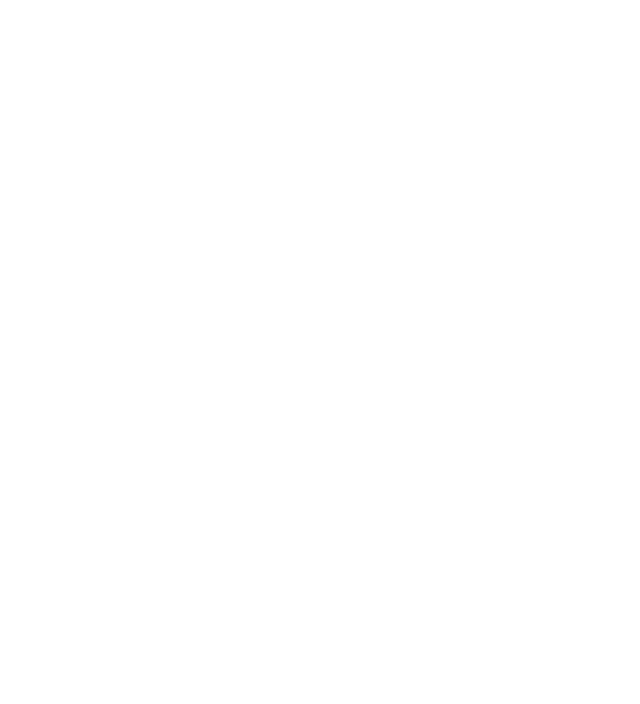
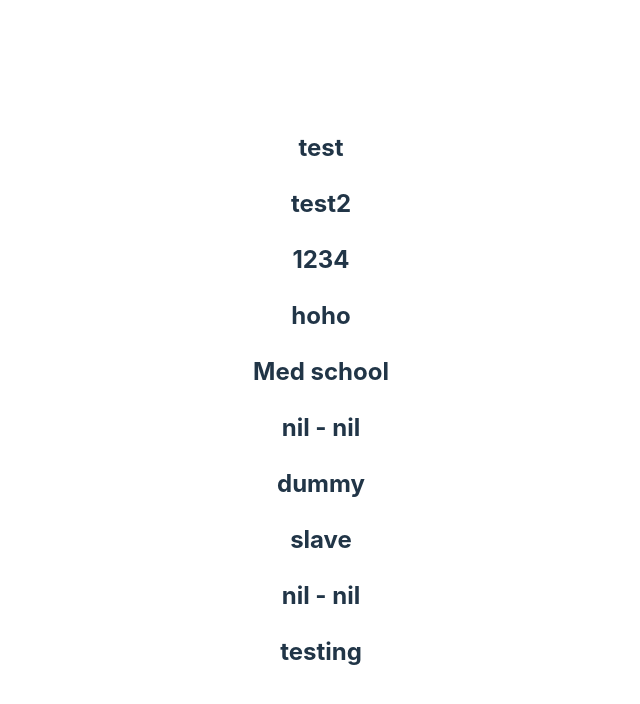
Before and after one commit to seahsongli/cv-application, a React (Vite) app in the folder cv-app/: page / in a window 1280 px wide. Shown: the top 704 px of the page, without its empty margins (319-959 px from the left). Built offline with nearby package versions, Linux system fonts and the light colour scheme.

Commit message:
Add Components for CV.

```diff
--- a/cv-app/src/App.jsx
+++ b/cv-app/src/App.jsx
@@ -2,13 +2,17 @@
 import reactLogo from './assets/react.svg'
 import viteLogo from '/vite.svg'
 import './App.css'
-
+import Education from './components/Education'
+import GeneralInformation from './components/GeneralInfo'
+import PracticalExperience from './components/PracticalExperience'
 function App() {
   const [count, setCount] = useState(0)
 
   return (
     <>
-
+    <GeneralInformation name ="test"  email = "test2" phoneNumber = "1234"/>
+    <Education schoolName="hoho" title = "Med school" startDate = "nil" endDate = "nil"/>
+    <PracticalExperience companyName = "dummy" positionTitle= "slave" startDate="nil" endDate = "nil" description= "testing"/>
     </>
   )
 }
--- /dev/null
+++ b/cv-app/src/components/Education.jsx
@@ -0,0 +1,12 @@
+function Education({schoolName, title, startDate, endDate}){
+    return (
+        <div className = "Education">
+            <h2>{schoolName}</h2>
+            <div className = "title-date">
+                <h2>{title}</h2>
+                <h2>{startDate} - {endDate}</h2>
+            </div>
+        </div>
+    )
+}
+export default Education;
--- /dev/null
+++ b/cv-app/src/components/GeneralInfo.jsx
@@ -0,0 +1,11 @@
+
+function GeneralInformation({name, email, phoneNumber}){
+    return (
+    <div className = "General-Information">
+        <h2>{name}</h2>
+        <h2>{email}</h2>
+        <h2>{phoneNumber}</h2>
+    </div>
+    )
+}
+export default GeneralInformation;
--- /dev/null
+++ b/cv-app/src/components/PracticalExperience.jsx
@@ -0,0 +1,11 @@
+function PracticalExperience({companyName, positionTitle, startDate, endDate, description}){
+    return (
+        <div className = "PracticalExperience">
+            <h2>{companyName}</h2>
+            <h2>{positionTitle}</h2>
+            <h2>{startDate} - {endDate}</h2>
+            <h2>{description}</h2>
+        </div>
+    )
+}
+export default PracticalExperience;
```
